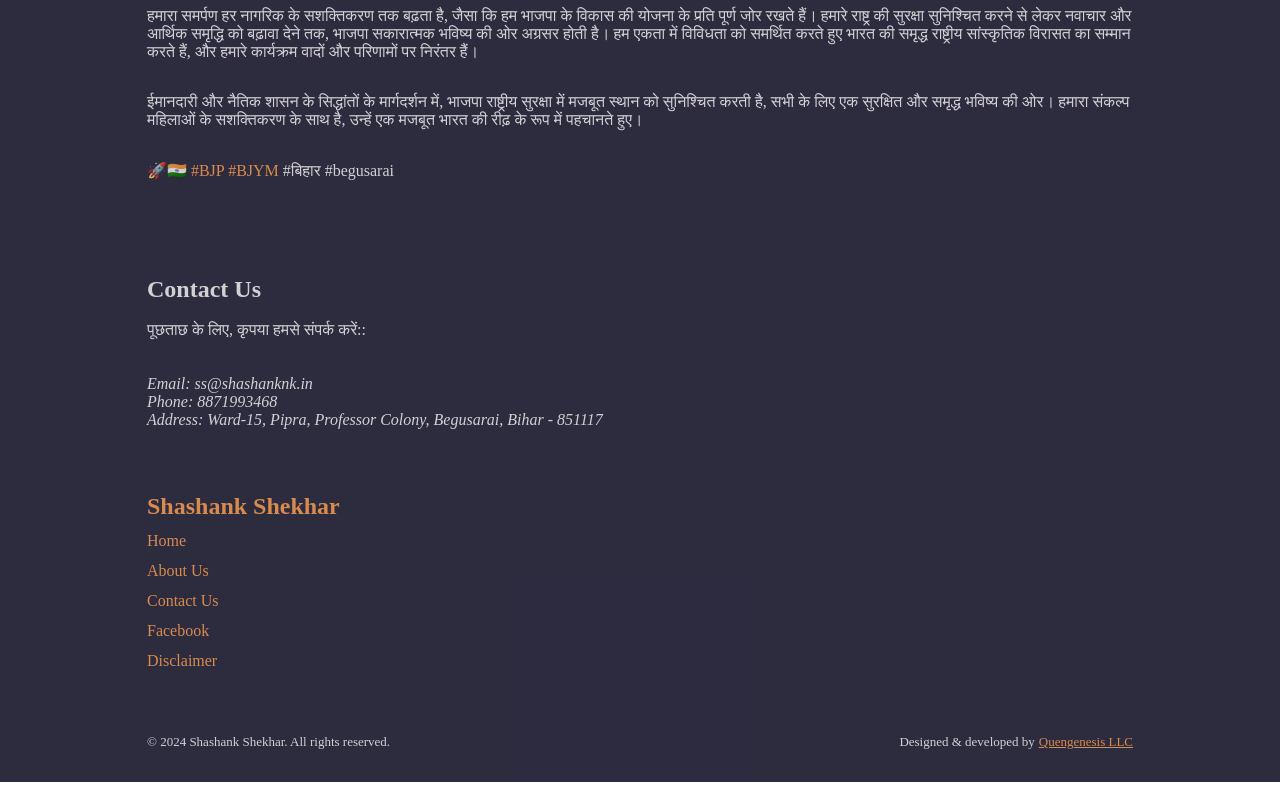
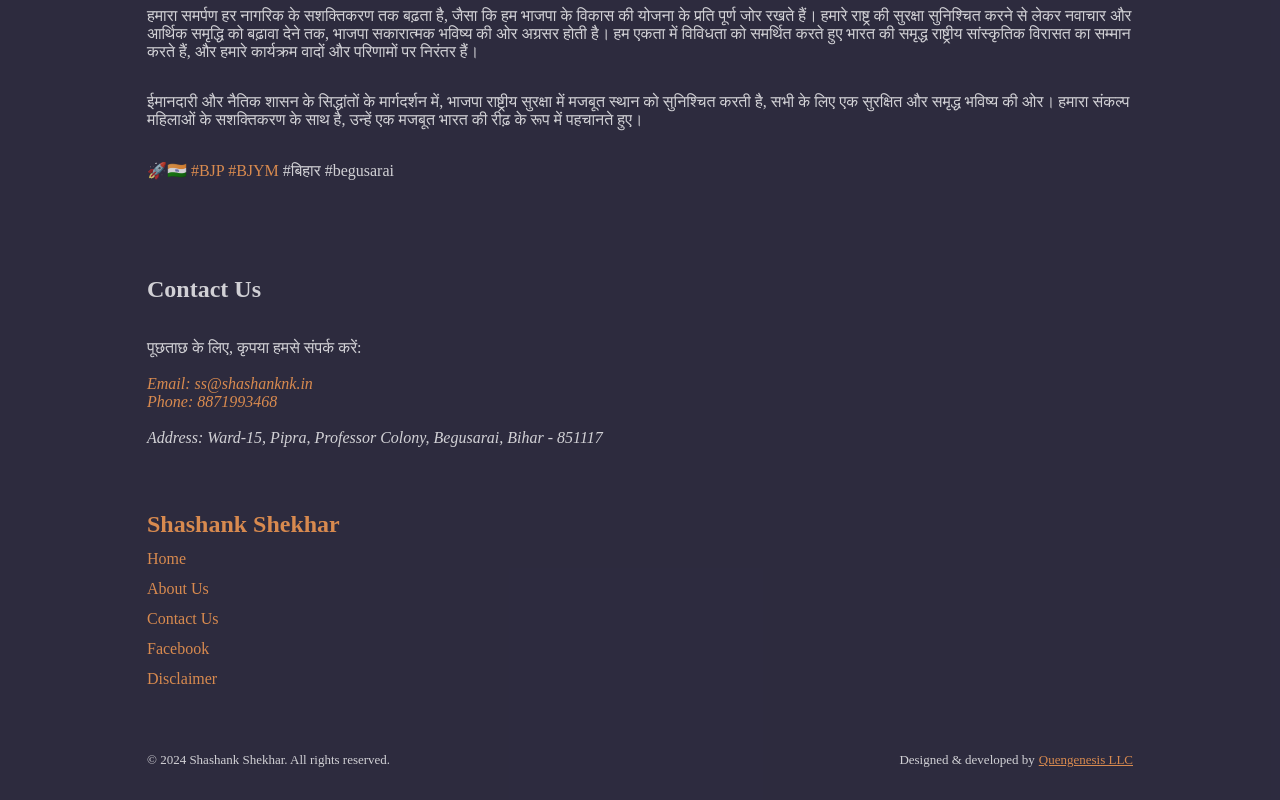
Before and after one commit to nishant-k1/shashanknk, a Next.js app: page / in a window 1280 px wide. Shown: the part 957-1757 px from the top of the page. Built offline with nearby package versions, Linux system fonts and the light colour scheme.

Commit message:
fix: links

```diff
--- a/src/views/HomeView/index.tsx
+++ b/src/views/HomeView/index.tsx
@@ -88,17 +88,24 @@ const HomeView = ({}: HomeViewProps) => {
         <section id="contact" className={styles.section}>
           <div className={styles.contactUs}>
             <h2>Contact Us</h2>
-            <br />
-            <p>पूछताछ के लिए, कृपया हमसे संपर्क करें::</p>
+            <p></p>
             <br />
             <br />
             {/* Contact Information */}
+            <p> पूछताछ के लिए, कृपया हमसे संपर्क करें:</p>
+            <br />
             <address>
-              Email: ss@shashanknk.in <br />
-              Phone: 8871993468 <br />
+              <Link href="mailto:ss@shashanknk.in">
+                Email: ss@shashanknk.in
+              </Link>
+              <br />
+              <Link href="tel:8871993468">Phone: 8871993468</Link>
+              <br />
+              <br />
               Address: Ward-15, Pipra, Professor Colony, Begusarai, Bihar -
               851117
             </address>
+
             <div>{/* Social media icons/links */}</div>
           </div>
         </section>
```
